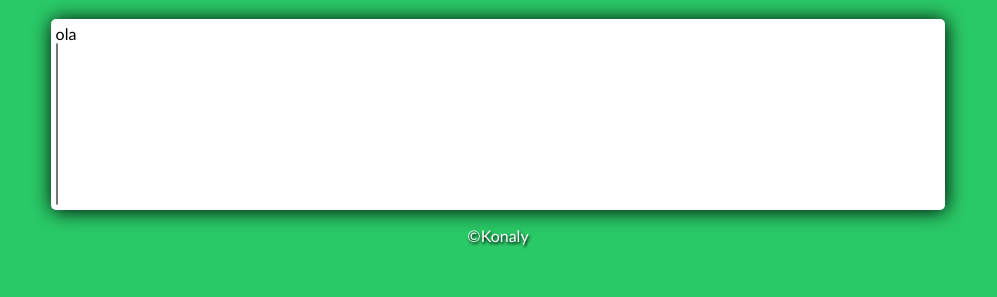
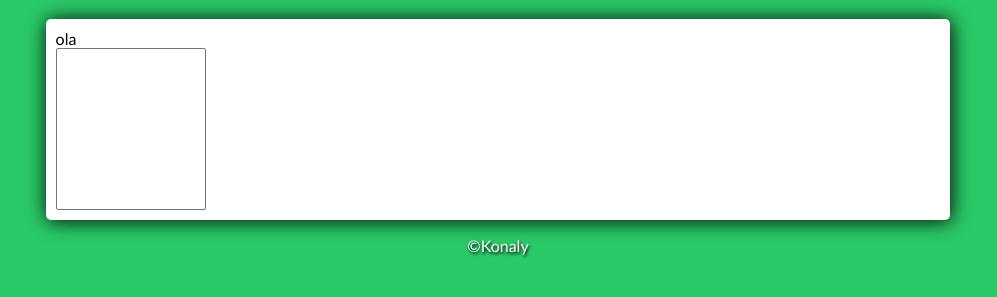
Before and after one commit to VitorHugo2/Analizador-de-numeros, a plain HTML site: page index.html in a window 1280 px wide. Shown: the part 63-360 px from the top of the page, without its empty margins (142-1139 px from the left). Drawn offline with Linux system fonts and the light colour scheme.

Commit message:
final.layout

```diff
--- a/estilo.css
+++ b/estilo.css
@@ -13,10 +13,13 @@ section{
     background: white;
     width: 70%;
     margin: auto;
-    padding: 5px;
+    padding: 10px;
     border-radius: 5px;
     box-shadow: 1px 1px 20px black;
 
+}
+#sele{
+    width: 150px;
 }
 
 footer{
```
